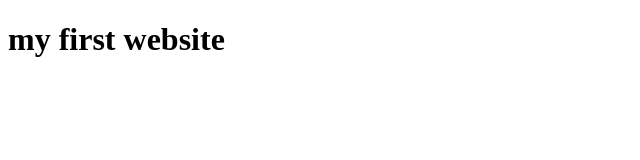
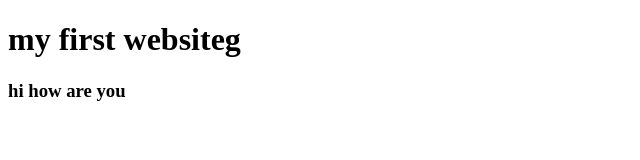
Before and after one commit to shofiullahomor/my-first-website, a plain HTML site: page index.html in a window 1280 px wide. Shown: the whole page, without its empty margins (0-640 px from the left). Drawn offline with Linux system fonts and the light colour scheme.

Commit message:
lerned github

```diff
--- a/index.html
+++ b/index.html
@@ -7,6 +7,7 @@
     <title>Document</title>
 </head>
 <body>
-    <h1>my first website</h1>
+    <h1>my first websiteg</h1>
+    <h3>hi how are you</h3>
 </body>
 </html>
```
